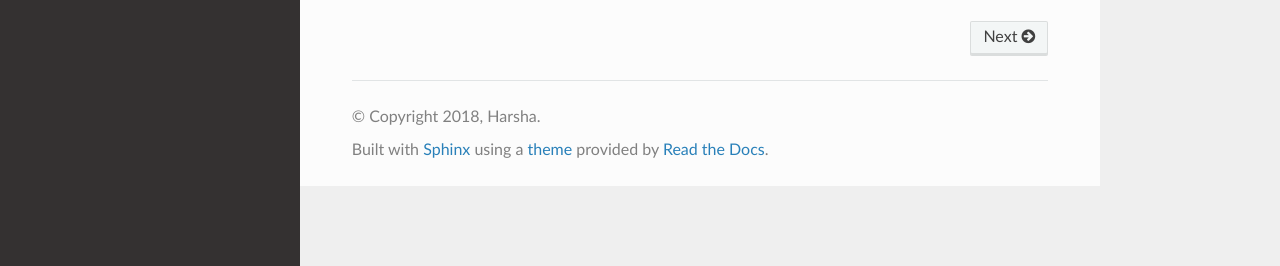
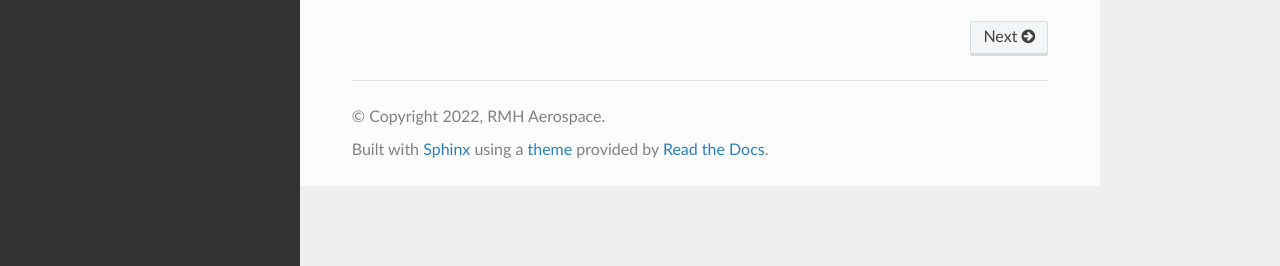
Before and after one commit to aq18507/GATORdocs, a Sphinx documentation site: the page built from doc/index.rst, in a window 1280 px wide. Shown: the part 631-897 px from the top of the page. Built offline with Sphinx 7.4.7 and the Read the Docs theme 2.0.0, drawn with Linux system fonts in a browser that asks for light colours.

Commit message:
Update conf.py

```diff
--- a/doc/conf.py
+++ b/doc/conf.py
@@ -47,8 +47,8 @@
 
 # General information about the project.
 project = 'WordCount'
-copyright = '2018, Harsha'
-author = 'Harsha'
+copyright = '2022, RMH Aerospace'
+author = 'Rafael Heeb'
 
 # The version info for the project you're documenting, acts as replacement for
 # |version| and |release|, also used in various other places throughout the
@@ -57,7 +57,7 @@
 # The short X.Y version.
 version = '0.1'
 # The full version, including alpha/beta/rc tags.
-release = '0.1'
+release = 'alpha/0.1'
 
 # The language for content autogenerated by Sphinx. Refer to documentation
 # for a list of supported languages.
```
